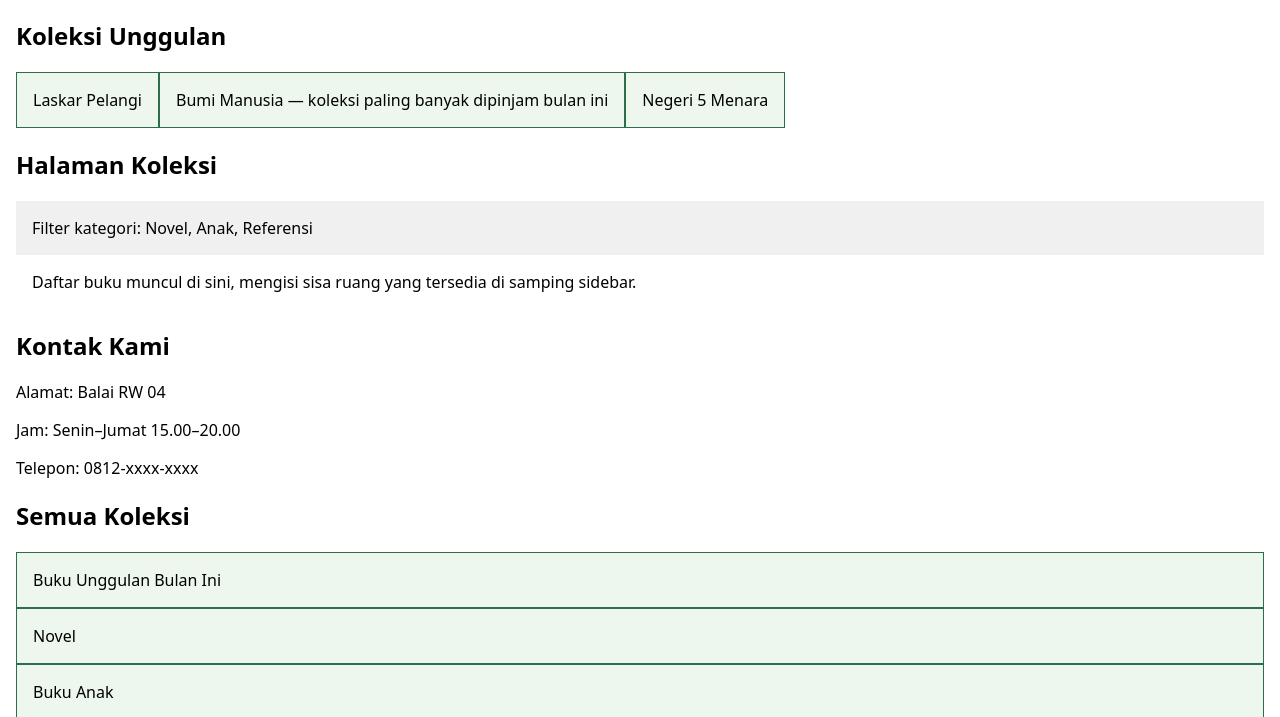
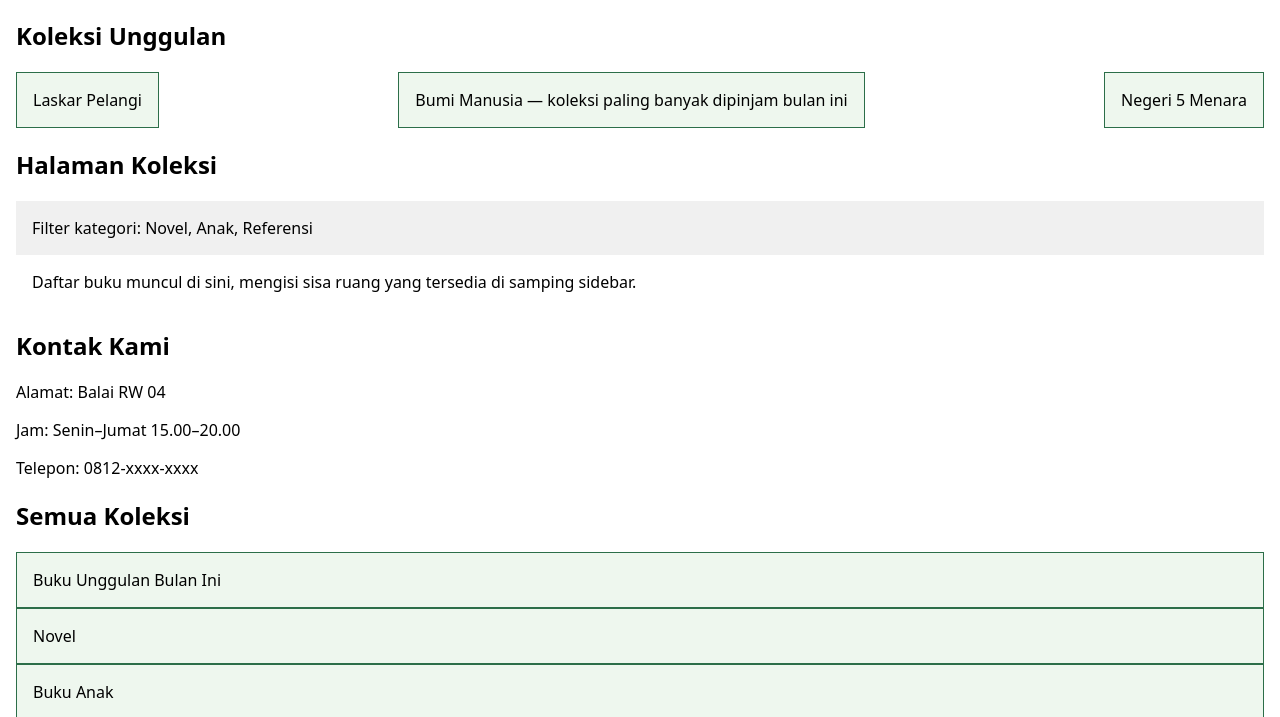
Before and after one commit to webdev-if-its/pweb-5053251033, a website: page m03/index.html in a window 1280 px wide. Shown: the part 83-800 px from the top of the page. Drawn offline with Linux system fonts and the light colour scheme.

Commit message:
Flex and Grid 1-3

```diff
--- a/m03/style.css
+++ b/m03/style.css
@@ -6,10 +6,14 @@ body {
   margin: 0;
   padding: 1rem;
 }
+.kartu-flex {
+/* Level 1 */
+  display: flex;
 
-/* Level 1 */
-.kartu-flex {
-  display: flex;
+/* Level 2 */
+  justify-content: space-between;
+/* Level 3  */
+ align-items: flex-start;
 }
 
 .kartu {
@@ -17,10 +21,6 @@ body {
   padding: 1rem;
   border: 1px solid #2c6e49;
 }
-
-/* Level 2 */
-
-/* Level 3  */
 
 /* Level 4 */
 .tata-letak {
```
